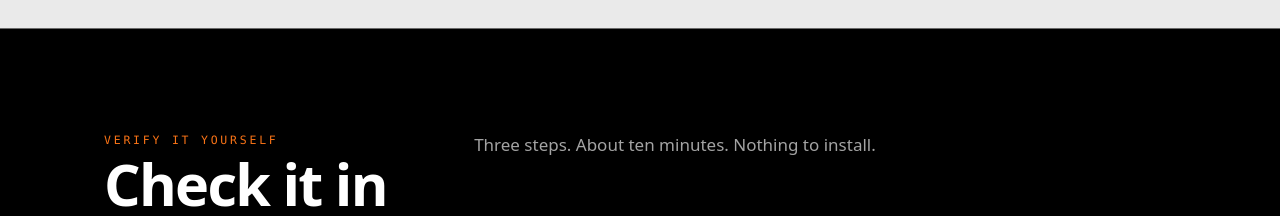
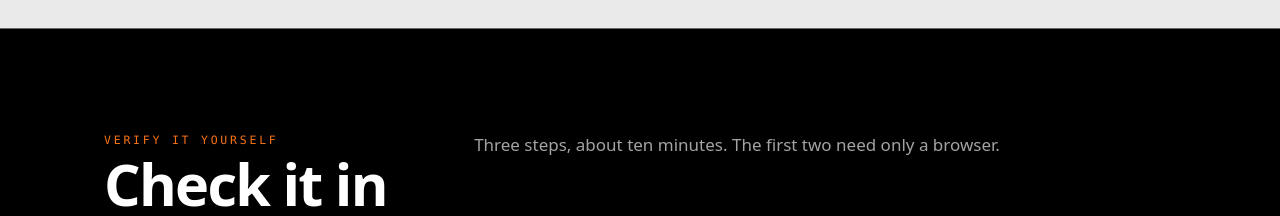
Before and after one commit to CodeTonight-SA/CodeTonight-SA.github.io, a plain HTML site: page index.html in a window 1280 px wide. Shown: the part 980-1196 px from the top of the page. Drawn offline with Linux system fonts and the light colour scheme.

Commit message:
Fix the panel intro line: step 3 is not browser-only
What this does: the panel said "Nothing to install", but step 3 (the
HAPPI conformance suite) needs a clone and a shell, so that line was
not true for all three steps. Replaces it with "Three steps, about
ten minutes. The first two need only a browser."

Primary Author: V
Co-Authored-By: Claude Sonnet 5.5 <noreply@anthropic.com>

```diff
--- a/index.html
+++ b/index.html
@@ -99,7 +99,7 @@
           <h2>Check it in ten minutes</h2>
         </div>
         <div class="sec-body">
-          <p>Three steps. About ten minutes. Nothing to install.</p>
+          <p>Three steps, about ten minutes. The first two need only a browser.</p>
         </div>
         <div class="steps">
           <div class="leg">
```
